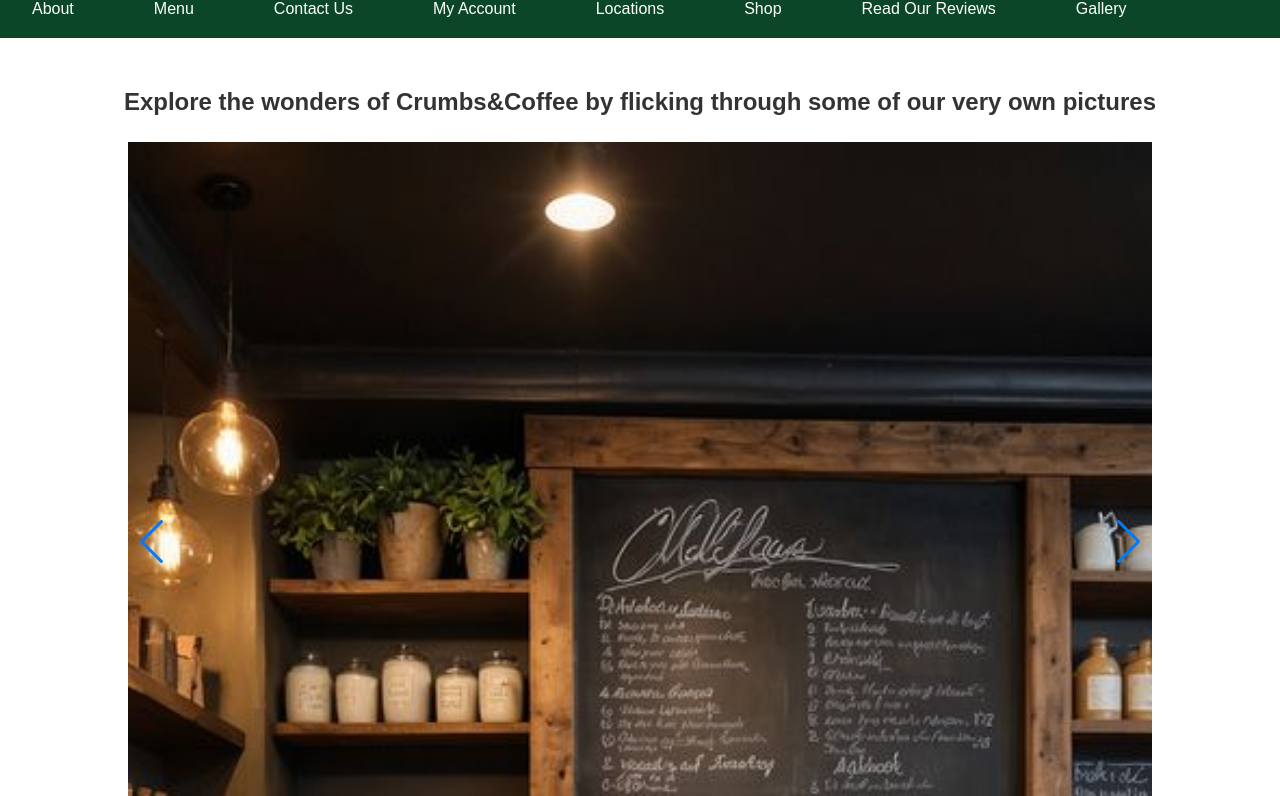
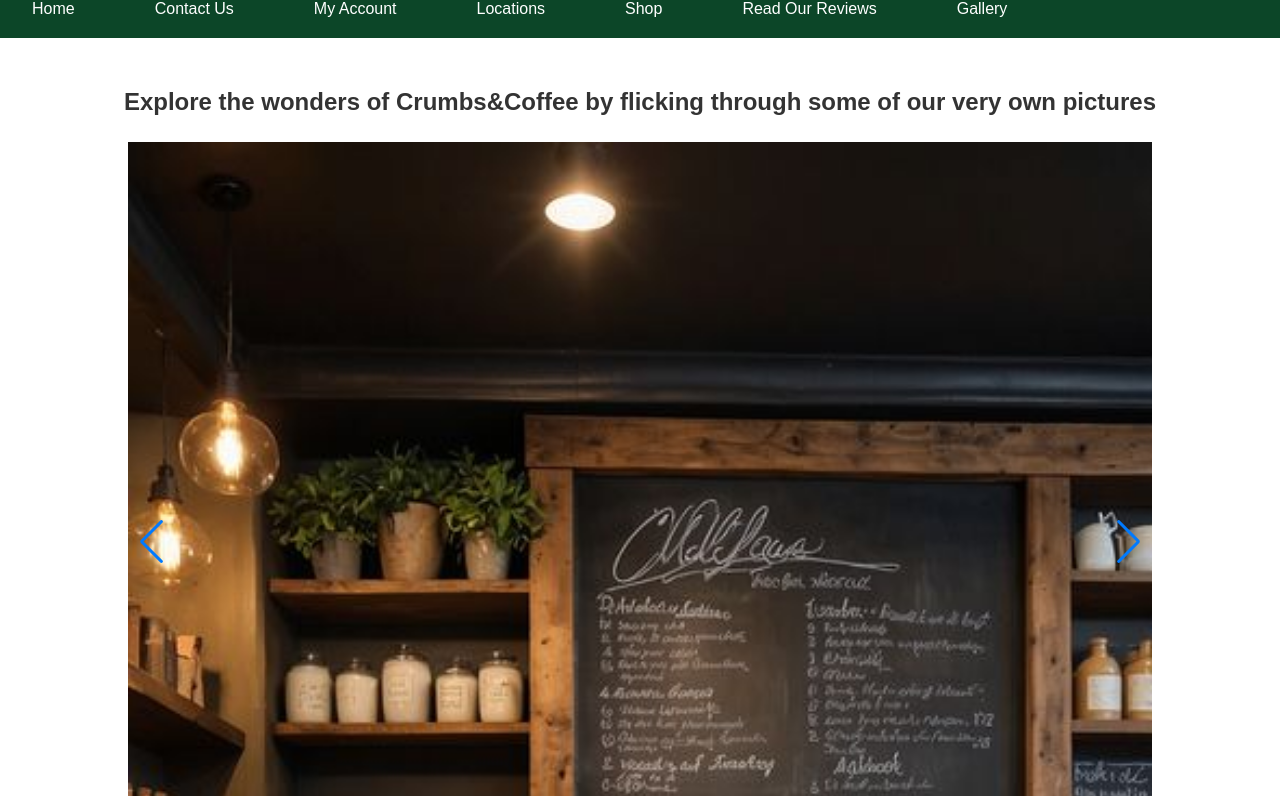
Before and after one commit to abracken21/crumbsandcoffee.com, a plain HTML site: page Gallery.html in a window 1280 px wide. Shown: the part 58-854 px from the top of the page. Drawn offline with nearby package versions, Linux system fonts and the light colour scheme.

Commit message:
Add files via upload

```diff
--- a/Gallery.html
+++ b/Gallery.html
@@ -26,9 +26,7 @@
 
             <ul>
 
-                <li><a href="#about">About</a></li>
-
-                <li><a href="#menu">Menu</a></li>
+                 <li><a href="index.html">Home</a></li>
 
                 <li><a href="contact.html">Contact Us</a></li>
 
```
